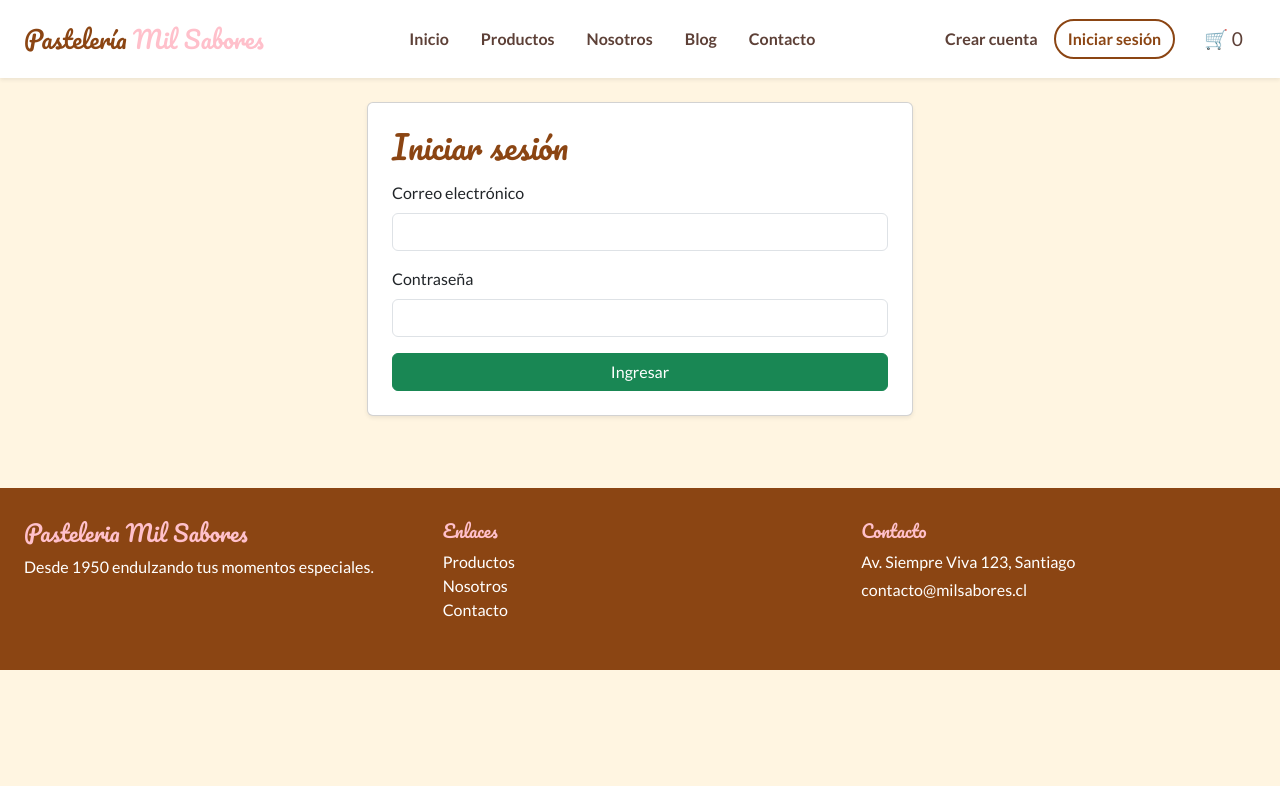
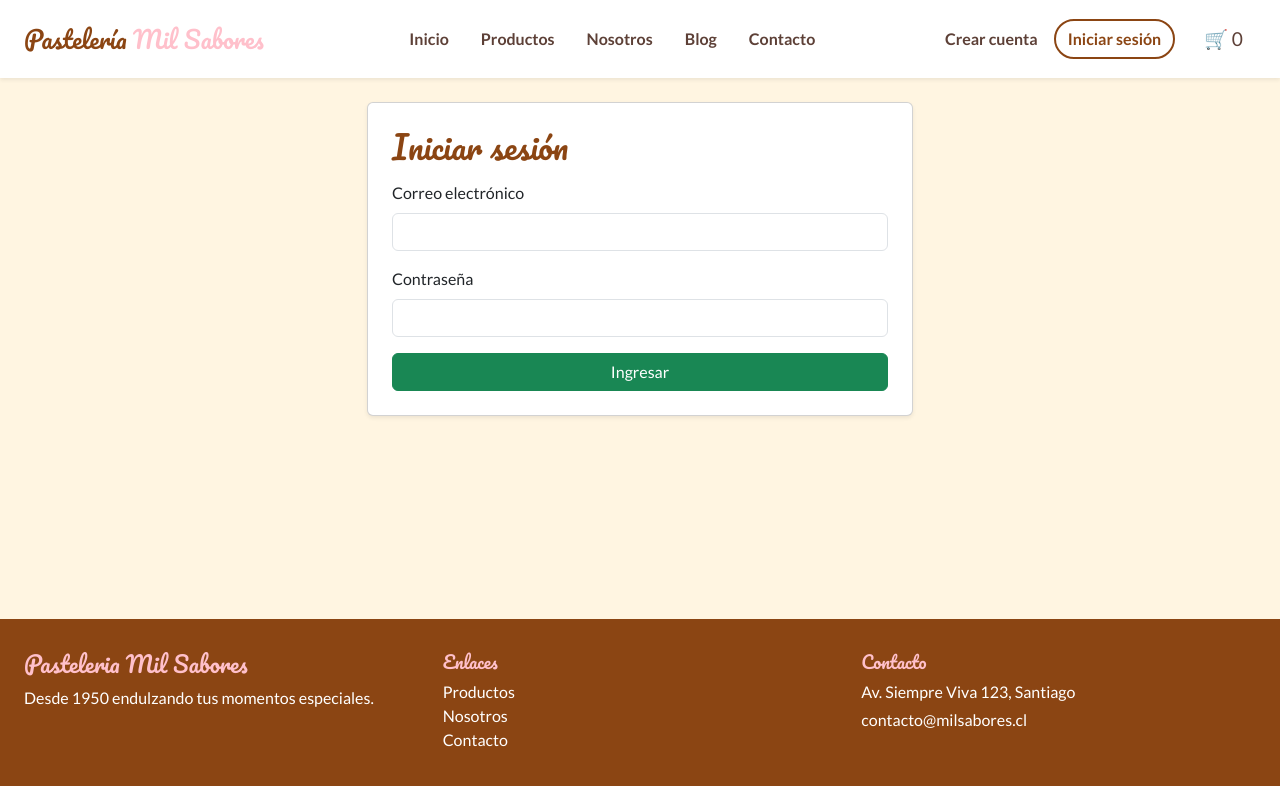
Before and after one commit to Belenxdk/Pasteleria, a React (Vite) app in the folder tienda-react/: page /login in a window 1280 px wide. Shown: the top 786 px of the page. Built offline with nearby package versions, Linux system fonts and the light colour scheme.

Commit message:
Fija el pie de página al final de la ventana

```diff
--- a/tienda-react/src/index.css
+++ b/tienda-react/src/index.css
@@ -13,6 +13,16 @@ body {
   font-family: var(--font-texto);
   background-color: var(--color-fondo);
   color: var(--color-texto);
+}
+
+#root {
+  min-height: 100vh;
+  display: flex;
+  flex-direction: column;
+}
+
+#root > :nth-last-child(2) {
+  margin-bottom: 3rem;
 }
 
 h1, h2, h3, h4, h5 {
@@ -179,7 +189,7 @@ h1, h2, h3, h4, h5 {
   background-color: var(--color-acento-2);
   color: #fff;
   padding: 2rem 0;
-  margin-top: 3rem;
+  margin-top: auto;
 }
 .pie h3,
 .pie h4 {
```
